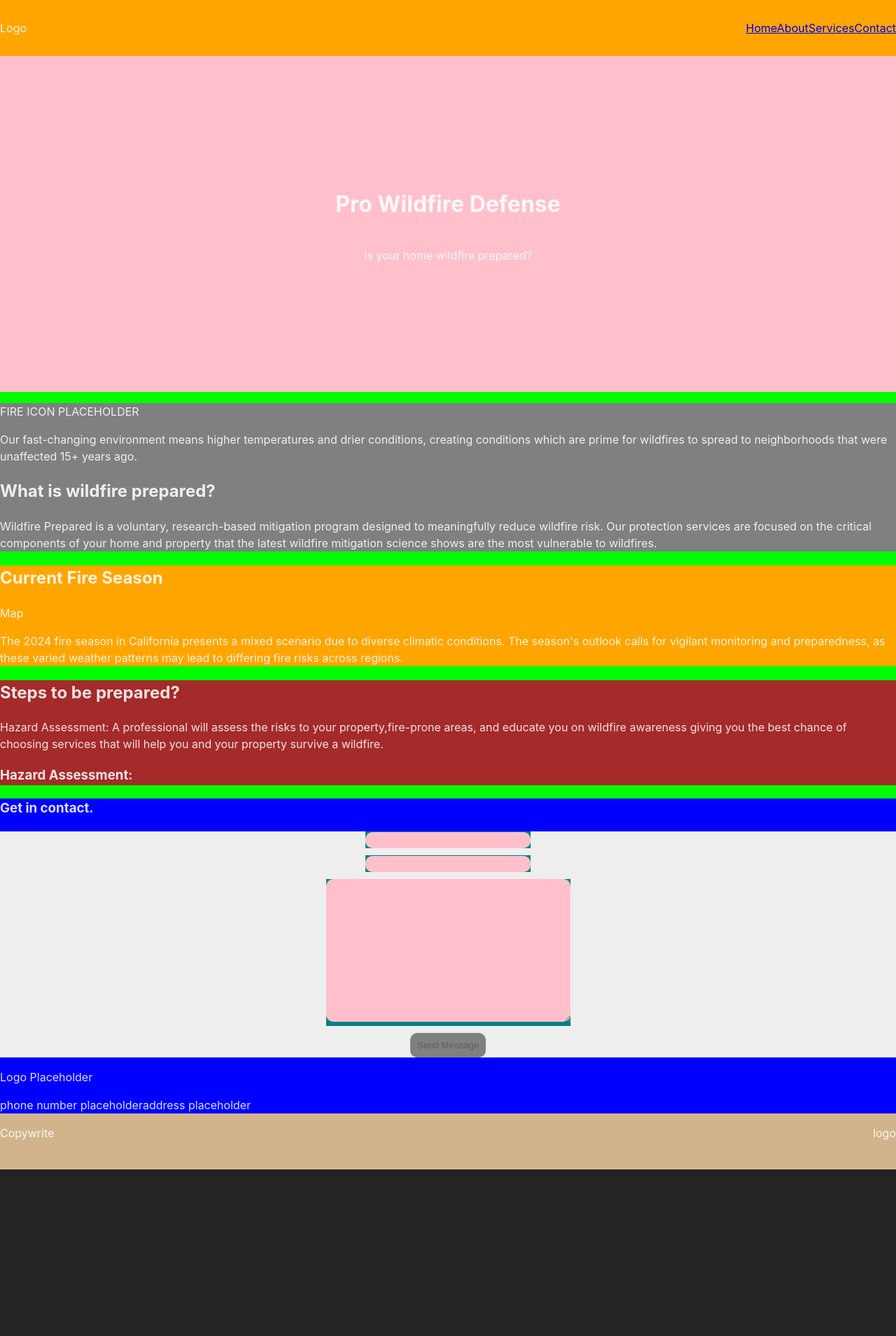
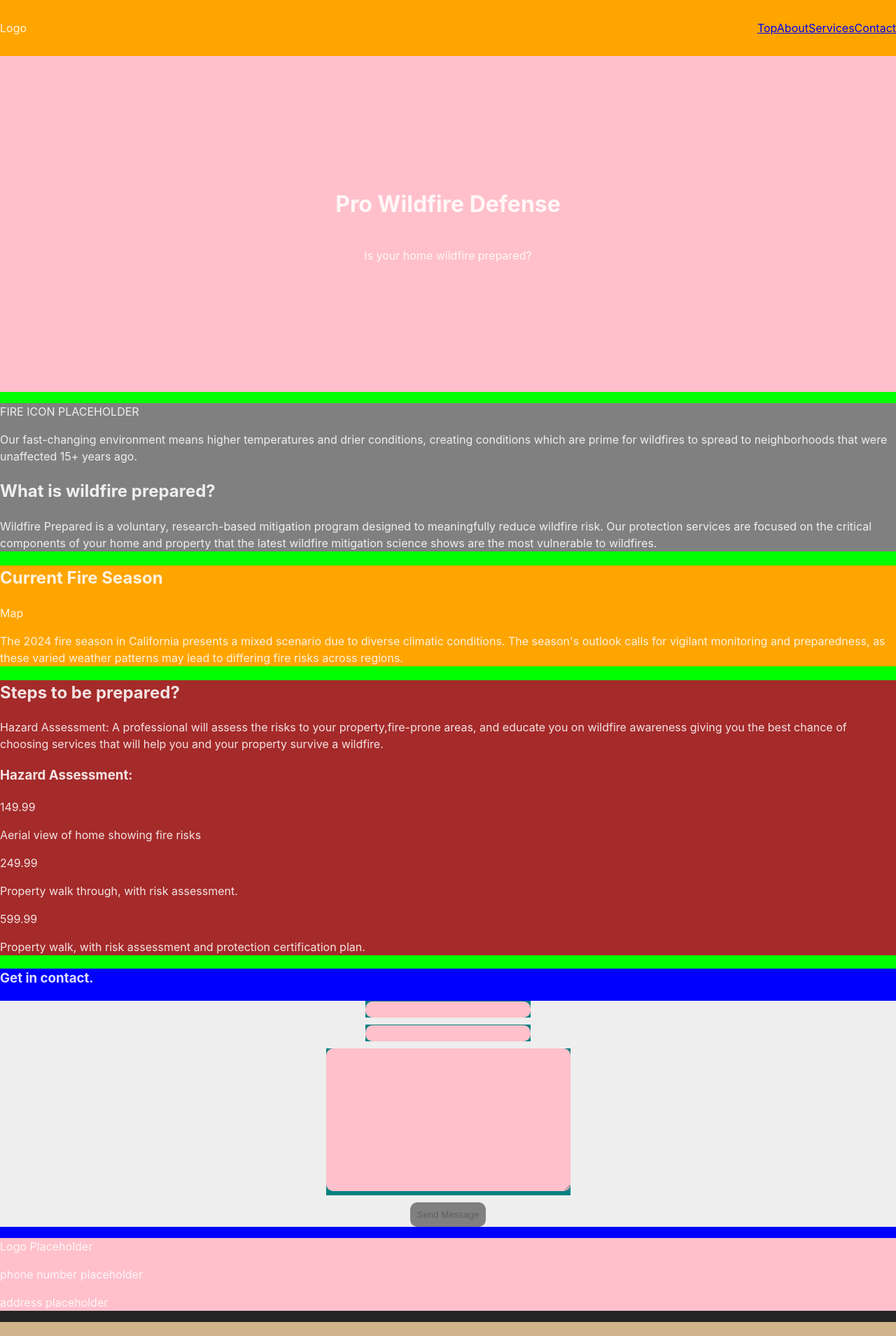
Before and after one commit to andrew-oyanguren/pro-wildfire-defense, a React (Vite) app: page / in a window 1280 px wide. Shown: the top 1909 px of the page at 70% size. Before the commit the page ends 1671 px from the top, so only its background shows below. Built offline with nearby package versions, Linux system fonts and the light colour scheme.

Commit message:
Updated Navigation to scroll to corresponding sections

```diff
--- a/src/components/Navigation/Navigation.tsx
+++ b/src/components/Navigation/Navigation.tsx
@@ -1,20 +1,20 @@
-import { NavLink } from 'react-router-dom';
+import { SECTION_IDS } from '../../constants';
 
 const LINKS_CONFIG = [
   {
-    path: '/home',
-    title: 'Home',
+    sectionId: `#${SECTION_IDS.HERO}`,
+    title: 'Top',
   },
   {
-    path: '/about',
+    sectionId: `#${SECTION_IDS.ABOUT}`,
     title: 'About',
   },
   {
-    path: '/services',
+    sectionId: `#${SECTION_IDS.SERVICES}`,
     title: 'Services',
   },
   {
-    path: '/contact',
+    sectionId: `#${SECTION_IDS.CONTACT}`,
     title: 'Contact',
   },
 ];
@@ -22,10 +22,10 @@ const LINKS_CONFIG = [
 export default function Navigation() {
   return (
     <nav>
-      {LINKS_CONFIG.map(({ path, title }) => (
-        <NavLink key={title} to={path}>
+      {LINKS_CONFIG.map(({ sectionId, title }) => (
+        <a key={title} href={sectionId}>
           {title}
-        </NavLink>
+        </a>
       ))}
     </nav>
   );
--- a/src/components/UI/ContactSection/ContactSection.tsx
+++ b/src/components/UI/ContactSection/ContactSection.tsx
@@ -1,23 +1,28 @@
 import styled from 'styled-components';
 import { Form } from '../../index';
+import { SECTION_IDS } from '../../../constants';
 
 const StyledContactSection = styled.section`
   background-color: blue;
 `;
 
+const CompanyDetails = styled.div`
+  background-color: pink;
+`;
+
 export default function ContactSection() {
   return (
-    <StyledContactSection>
+    <StyledContactSection id={SECTION_IDS.CONTACT}>
       <div>
         <h3>Get in contact.</h3>
         <Form />
       </div>
 
-      <div>
+      <CompanyDetails>
         <p>Logo Placeholder</p>
-        <span>phone number placeholder</span>
-        <span>address placeholder</span>
-      </div>
+        <p>phone number placeholder</p>
+        <p>address placeholder</p>
+      </CompanyDetails>
     </StyledContactSection>
   );
 }
--- a/src/components/UI/HazardAssessmentSection/HazardAssessmentSection.tsx
+++ b/src/components/UI/HazardAssessmentSection/HazardAssessmentSection.tsx
@@ -1,4 +1,5 @@
 import styled from 'styled-components';
+import { SECTION_IDS } from '../../../constants';
 
 const StyledSection = styled.section`
   background-color: brown;
@@ -6,7 +7,7 @@ const StyledSection = styled.section`
 
 export default function HazardAssessmentSection() {
   return (
-    <StyledSection>
+    <StyledSection id={SECTION_IDS.SERVICES}>
       <h2>Steps to be prepared?</h2>
       <p>
         Hazard Assessment: A professional will assess the risks to your
@@ -16,6 +17,24 @@ export default function HazardAssessmentSection() {
       </p>
 
       <h3>Hazard Assessment:</h3>
+
+      <div>
+        <div>
+          <p>149.99</p>
+          <p>Aerial view of home showing fire risks</p>
+        </div>
+        <div>
+          <p>249.99</p>
+          <p>Property walk through, with risk assessment.</p>
+        </div>
+        <div>
+          <p>599.99</p>
+          <p>
+            Property walk, with risk assessment and protection certification
+            plan.
+          </p>
+        </div>
+      </div>
     </StyledSection>
   );
 }
--- a/src/components/UI/HeroSection/HeroSection.tsx
+++ b/src/components/UI/HeroSection/HeroSection.tsx
@@ -1,5 +1,6 @@
 import styled from 'styled-components';
 import { flexCenter } from '../../../styles';
+import { SECTION_IDS } from '../../../constants';
 
 const StyledHeroSection = styled.div`
   background-color: pink;
@@ -11,7 +12,7 @@ const StyledHeroSection = styled.div`
 
 export default function HeroSection() {
   return (
-    <StyledHeroSection>
+    <StyledHeroSection id={SECTION_IDS.HERO}>
       <h1>Pro Wildfire Defense</h1>
       <p>Is your home wildfire prepared?</p>
     </StyledHeroSection>
--- a/src/components/UI/IntroSection/IntroSection.tsx
+++ b/src/components/UI/IntroSection/IntroSection.tsx
@@ -1,4 +1,5 @@
 import styled from 'styled-components';
+import { SECTION_IDS } from '../../../constants';
 
 const StyledIntroSection = styled.section`
   background-color: grey;
@@ -6,7 +7,7 @@ const StyledIntroSection = styled.section`
 
 export default function IntroSection() {
   return (
-    <StyledIntroSection>
+    <StyledIntroSection id={SECTION_IDS.ABOUT}>
       <div>
         <p>FIRE ICON PLACEHOLDER</p>
         <p>
--- /dev/null
+++ b/src/constants/constants.ts
@@ -0,0 +1,8 @@
+const SECTION_IDS = Object.freeze({
+  ABOUT: 'about',
+  CONTACT: 'contact',
+  HERO: 'hero',
+  SERVICES: 'services',
+});
+
+export { SECTION_IDS };
--- /dev/null
+++ b/src/constants/index.ts
@@ -0,0 +1 @@
+export { SECTION_IDS as SECTION_IDS } from './constants';
--- a/src/styles/globalStyles.ts
+++ b/src/styles/globalStyles.ts
@@ -14,7 +14,9 @@ const GlobalStyle = createGlobalStyle`
     text-rendering: optimizeLegibility;
     -webkit-font-smoothing: antialiased;
     -moz-osx-font-smoothing: grayscale;
+    scroll-behavior: smooth;
   }
+
 
   body {
     margin: 0;
```
